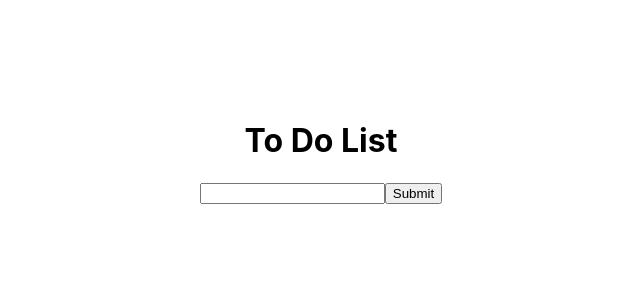
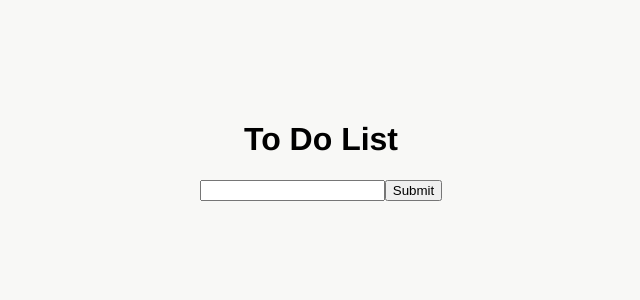
Before and after one commit to yeseuloh/to-do-list, a React (Create React App) app: page / in a window 1280 px wide. Shown: the top 300 px of the page, without its empty margins (319-959 px from the left). Built offline with nearby package versions, Linux system fonts and the light colour scheme.

Commit message:
fixed padding for todo items

```diff
--- a/src/App.css
+++ b/src/App.css
@@ -1,5 +1,7 @@
 body {
   padding-top: 100px;
+  background: #f8f8f6;
+  font-family: 'Helvetica';
 }
 
 .todo-wrapper {
@@ -18,6 +20,10 @@ body {
   flex-direction: row;
   width: 100%;
   justify-content: space-between;
-  padding: 10px 0;
   align-items: center;
+  margin-bottom: 5px;
 }
+
+.todo-output-item > p {
+  margin: 0;
+}
```
